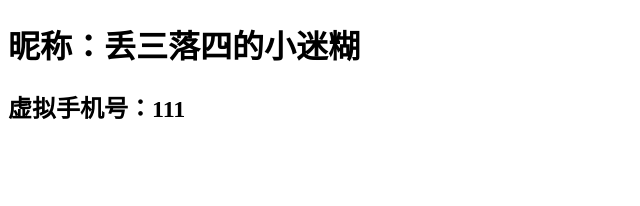
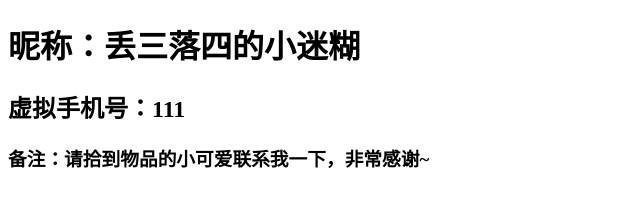
Before and after one commit to TszHoo/Findme, a plain HTML site: page index.html in a window 1280 px wide. Shown: the whole page, without its empty margins (0-640 px from the left). Drawn offline with Linux system fonts and the light colour scheme.

Commit message:
Update index.html

```diff
--- a/index.html
+++ b/index.html
@@ -8,5 +8,6 @@
 <body>
 <h1>昵称：丢三落四的小迷糊</h1>
 <h2>虚拟手机号：111</h2>
+<h3>备注：请拾到物品的小可爱联系我一下，非常感谢~</h3>
 </body>
 </html>
```
